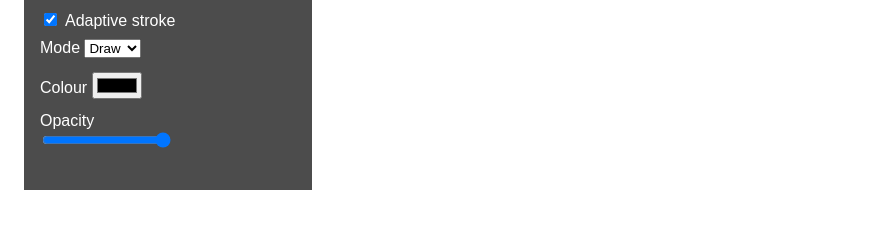
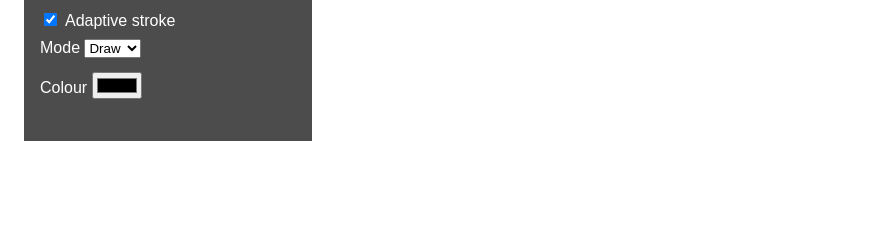
Before and after one commit to jakubfiala/atrament, a website built with webpack: page demo/index.html in a window 1280 px wide. Shown: the part 243-472 px from the top of the page, 0-875 px from the left. Built offline with nearby package versions, Linux system fonts and the light colour scheme.

Commit message:
removed mentions of opacity

```diff
--- a/demo/index.html
+++ b/demo/index.html
@@ -101,16 +101,6 @@
         value="#000000"
         autocomplete="off"
       /><br />
-      <label>Opacity</label><br />
-      <input
-        type="range"
-        min="0"
-        max="1"
-        onchange="atrament.opacity = parseFloat(event.target.value);"
-        value="1"
-        step="0.05"
-        autocomplete="off"
-      />
       <output><pre id="events"></pre></output>
     </form>
     <canvas id="sketcher"></canvas>
--- a/src/atrament.js
+++ b/src/atrament.js
@@ -154,7 +154,7 @@ module.exports = class Atrament extends AtramentEventTarget {
     this.adaptiveStroke = true;
 
     // update from config object
-    ['weight', 'smoothing', 'adaptiveStroke', 'mode', 'opacity']
+    ['weight', 'smoothing', 'adaptiveStroke', 'mode']
       .forEach(key => config[key] === undefined ? 0 : this[key] = config[key]);
   }
 
@@ -193,7 +193,6 @@ module.exports = class Atrament extends AtramentEventTarget {
         points: this.strokeMemory.slice(),
         mode: this.mode,
         weight: this.weight,
-        opacity: this.opacity,
         smoothing: this.smoothing,
         color: this.color,
         adaptiveStroke: this.adaptiveStroke
```
Also changed, not shown: README.md, dist/atrament.min.js, 1 other file.
